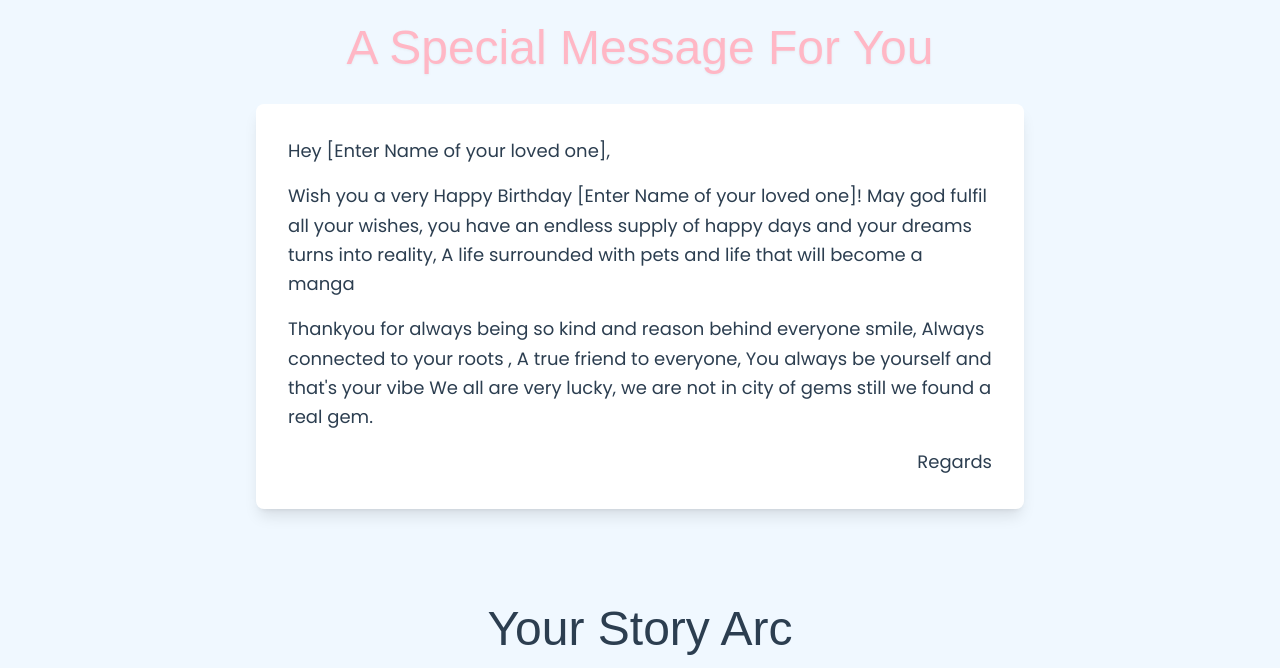
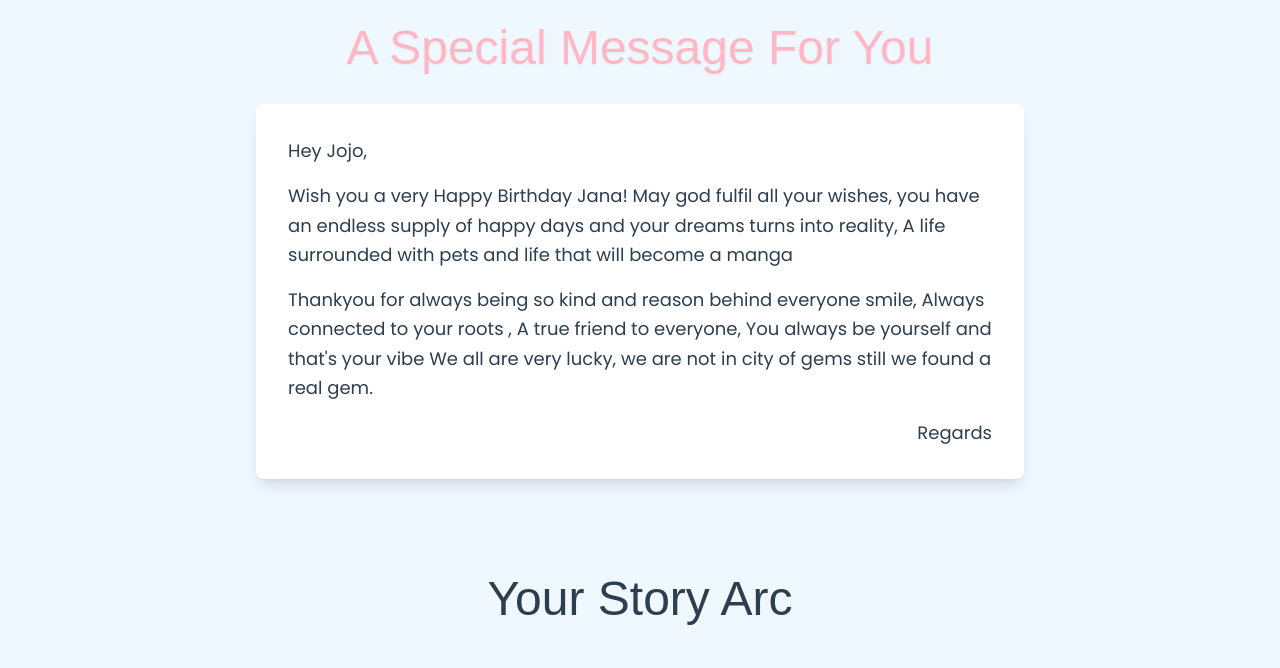
Before and after one commit to KarimShamel/wedding-invitation8, a plain HTML site: page index.html in a window 1280 px wide. Shown: the part 920-1588 px from the top of the page. Drawn offline with nearby package versions, Linux system fonts and the light colour scheme; some packages are replaced by stand-ins of ours; a script that the page names is missing; a web font is replaced by a local one.

Commit message:
Update index.html

```diff
--- a/index.html
+++ b/index.html
@@ -3,7 +3,7 @@
 <head>
   <meta charset="UTF-8">
   <meta name="viewport" content="width=device-width, initial-scale=1.0">
-  <title>Happy Birthday, [Enter Name of your loved one]!</title>
+  <title>Happy Birthday, Love!</title>
 
   <!-- This script pulls in Tailwind CSS for styling -->
   <script src="https://cdn.tailwindcss.com"></script>
@@ -50,8 +50,8 @@
     <h2 class="text-4xl md:text-5xl font-anime text-sakura mb-8 drop-shadow-sm">A Special Message For You</h2>
     <div class="text-left text-lg leading-relaxed space-y-4 bg-white p-8 rounded-lg shadow-lg">
       <!-- TODO: Write your personal letter here -->
-      <p>Hey [Enter Name of your loved one],</p>
-      <p>Wish you a very Happy Birthday [Enter Name of your loved one]! May god fulfil all your wishes, you have an endless supply of happy days and your dreams turns into reality, A life surrounded with pets and life that will become a manga </p>
+      <p>Hey Jojo,</p>
+      <p>Wish you a very Happy Birthday Jana! May god fulfil all your wishes, you have an endless supply of happy days and your dreams turns into reality, A life surrounded with pets and life that will become a manga </p>
       <p>Thankyou for always being so kind and reason behind everyone smile, Always connected to your roots , A true friend to everyone, You always be yourself and that's your vibe We all are very lucky, we are not in city of gems still we found a real gem.</p>
       <p class="text-right mt-8">
         Regards<br>
```
